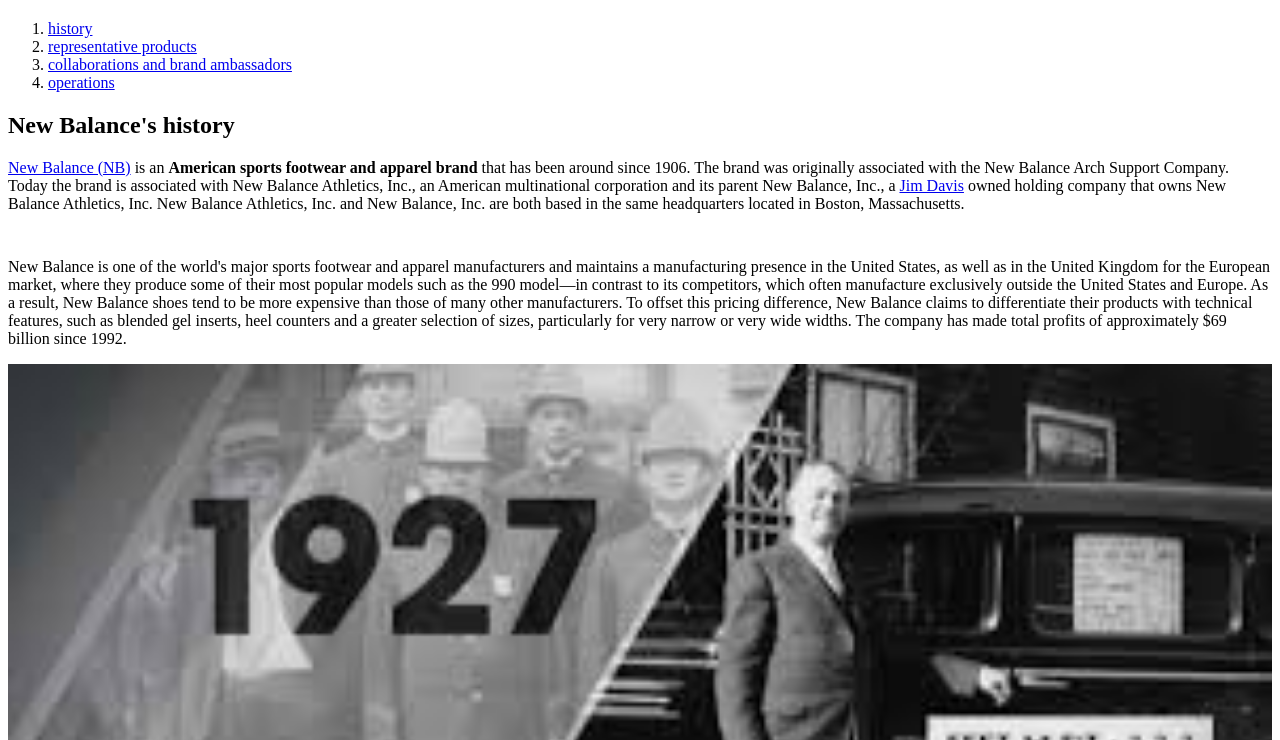
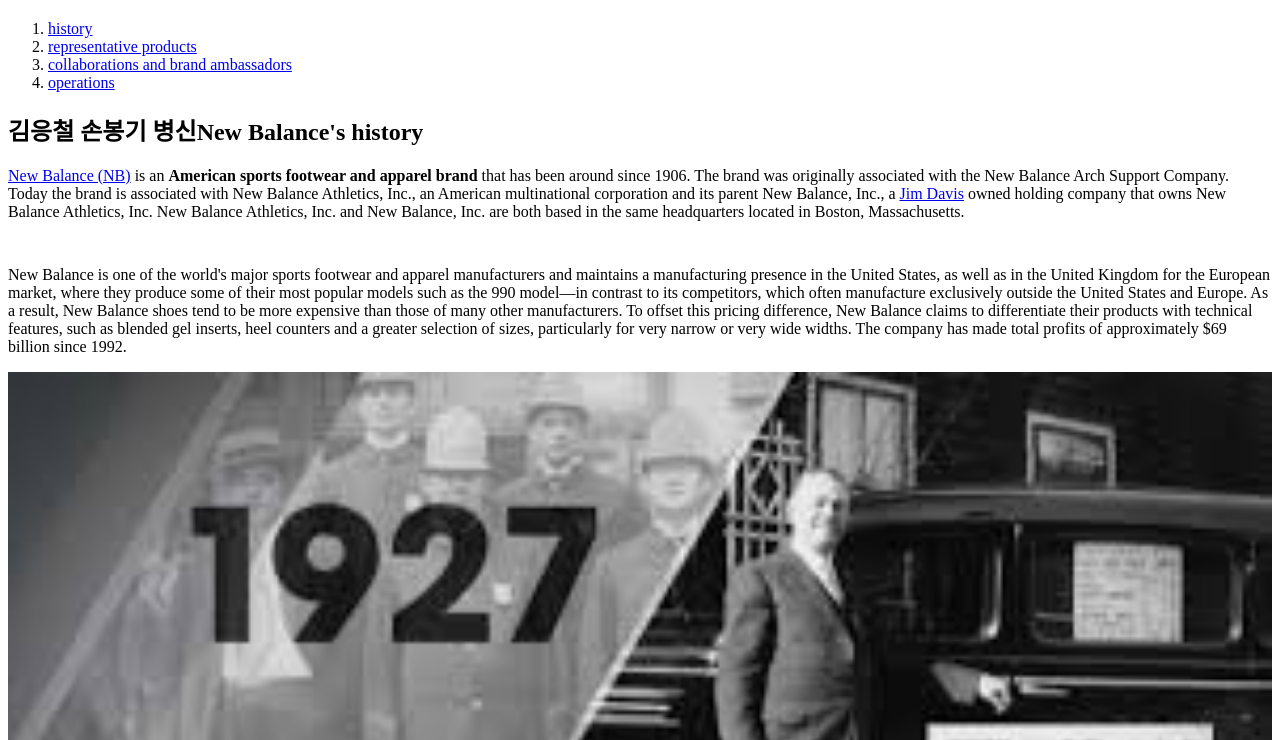
Before and after one commit to ooojae/ooo-, a plain HTML site: page index.html in a window 1280 px wide. Shown: the part 60-800 px from the top of the page. Drawn offline with Linux system fonts and the light colour scheme.

Commit message:
second version

```diff
--- a/index.html
+++ b/index.html
@@ -12,7 +12,7 @@
     <li><a href="ambassadors.html">collaborations and brand ambassadors</a></li>
     <li><a href="operations.html">operations</a></li>
   </ol>
-  <h2>New Balance's history</h2>
+  <h2>김응철 손봉기 병신New Balance's history</h2>
   <p><a target="_blank" href="https://www.newbalance.com/" title="new balance's web page">New Balance (NB)</a> is an <strong>American sports footwear and apparel brand</strong> that has been around since 1906. The brand was originally associated with the New Balance Arch Support Company. Today the brand is associated with New Balance Athletics, Inc., an American multinational corporation and its parent New Balance, Inc., a <a href="https://en.wikipedia.org/wiki/Jim_Davis_(businessman)" target="_blank">Jim Davis</a> owned holding company that owns New Balance Athletics, Inc. New Balance Athletics, Inc. and New Balance, Inc. are both based in the same headquarters located in Boston, Massachusetts.</p>
   <p style="margin-top:45px;">New Balance is one of the world's major sports footwear and apparel manufacturers and maintains a manufacturing presence in the United States, as well as in the United Kingdom for the European market, where they produce some of their most popular models such as the 990 model—in contrast to its competitors, which often manufacture exclusively outside the United States and Europe. As a result, New Balance shoes tend to be more expensive than those of many other manufacturers. To offset this pricing difference, New Balance claims to differentiate their products with technical features, such as blended gel inserts, heel counters and a greater selection of sizes, particularly for very narrow or very wide widths. The company has made total profits of approximately $69 billion since 1992.</p>
   <img src="h.jpeg" width="100%">
```
